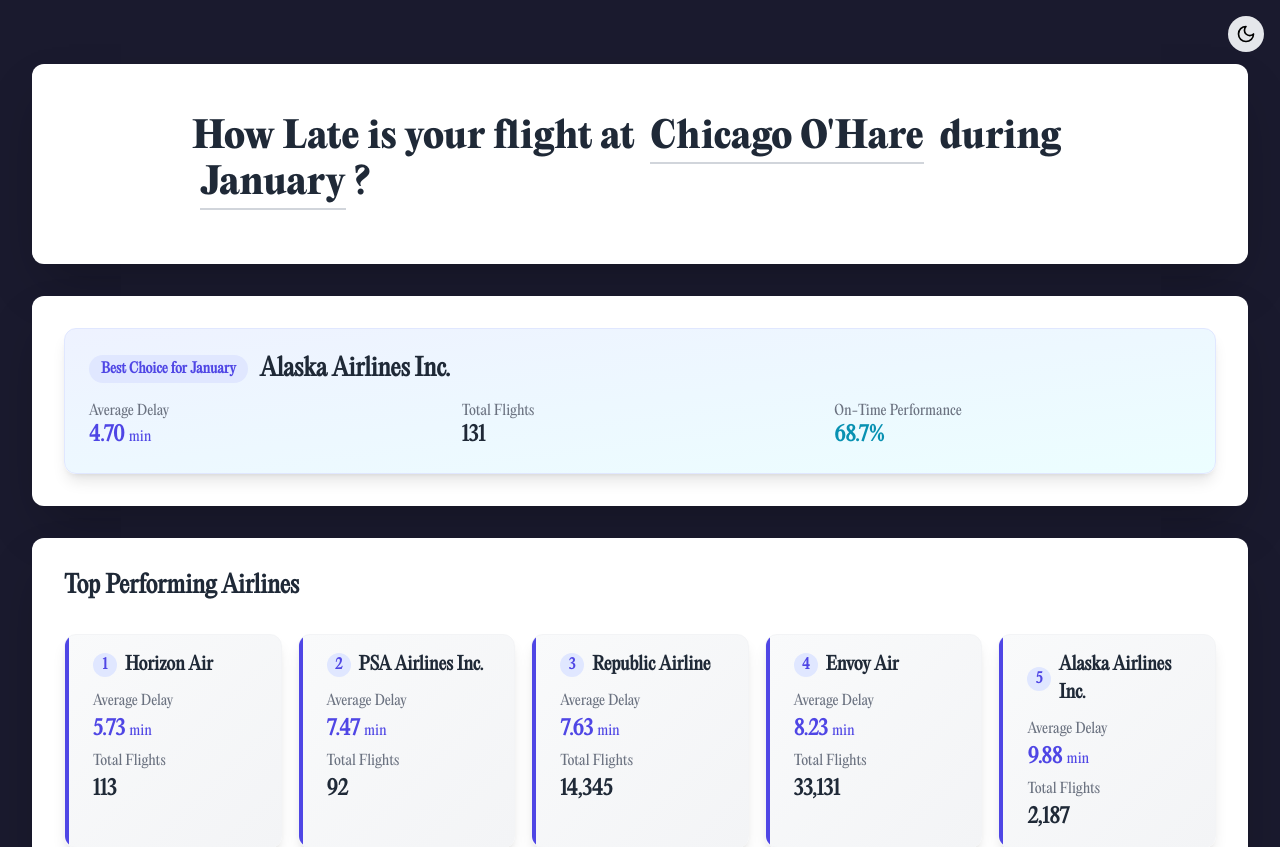
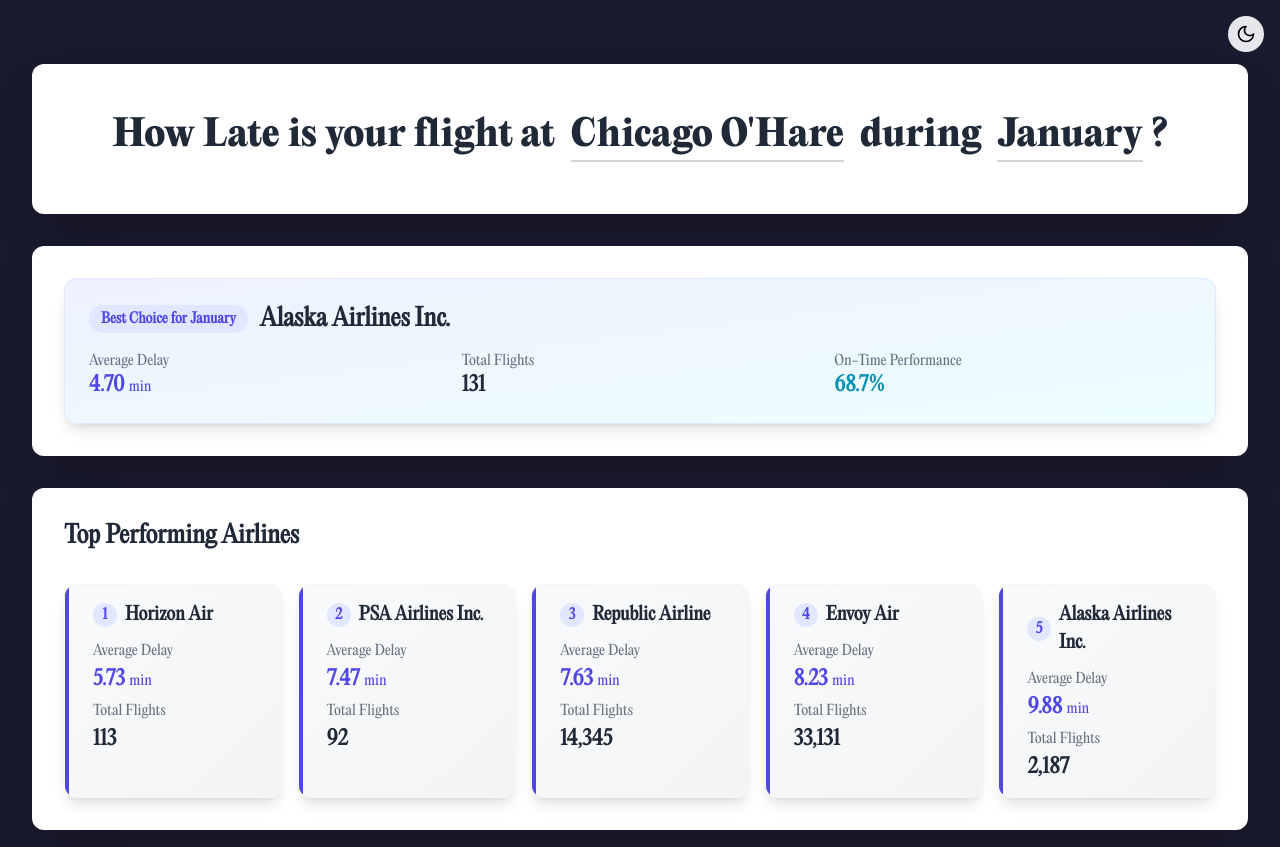
Before and after one commit to ewshu/Flight-Delay-Analysis, a React (Vite) app in the folder frontend/: page / in a window 1280 px wide. Shown: the top 847 px of the page. Built offline with nearby package versions, Linux system fonts and the light colour scheme.

Commit message:
updated headline x2

```diff
--- a/frontend/src/FlightDelayDashboard.jsx
+++ b/frontend/src/FlightDelayDashboard.jsx
@@ -107,9 +107,8 @@
         </div>
 
         {/* Header with Dropdowns */}
-        <div className="bg-white rounded-xl shadow-2xl">
-          <div className="flex items-center justify-center min-h-[200px] p-8">
-            <h1 className="text-4xl font-ultrabold text-gray-800 max-w-4xl">
+        <div className="bg-white rounded-xl shadow-2xl flex items-center h-[150px]">
+          <h1 className="text-4xl font-ultrabold text-gray-800 px-8 w-full text-center">
             How Late is your flight at{' '}
             <span className="relative dropdown-container inline-block">
               <button
@@ -173,7 +172,6 @@
             </span>
             ?
           </h1>
-          </div>
         </div>
 
         {/* Monthly Best Airline */}
```
Lines whose indentation alone changed are shown as unchanged.
